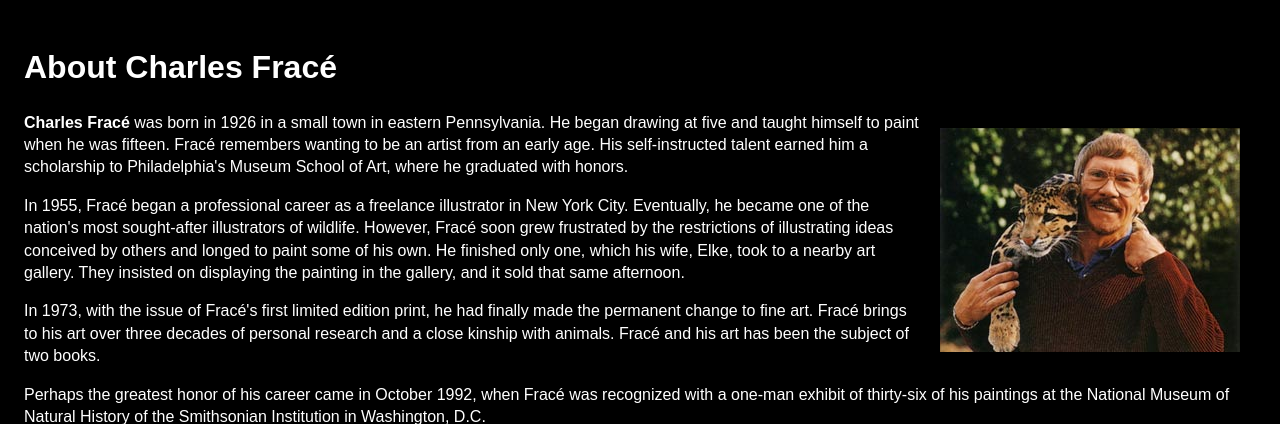
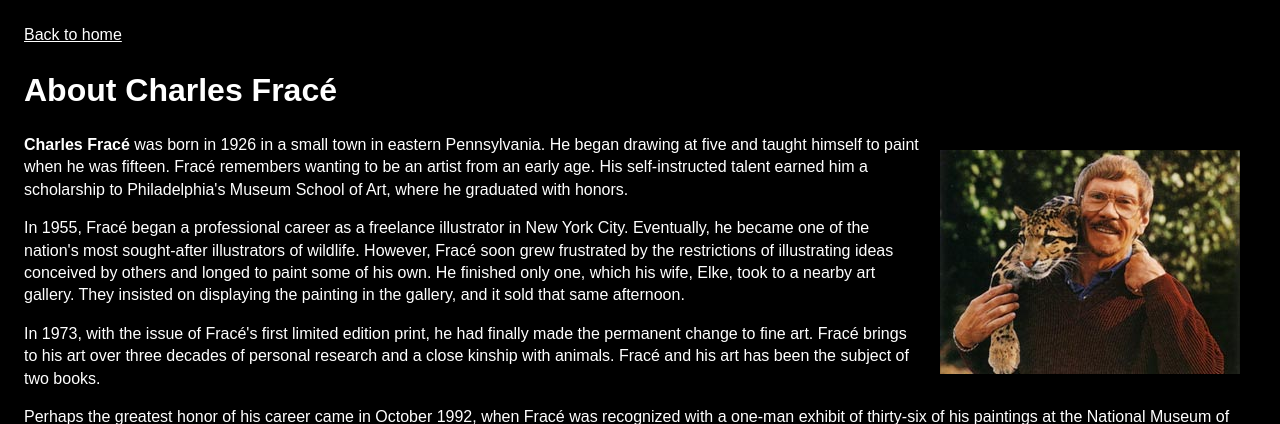
Before and after one commit to rogerfrace/fwa, a PHP site: page /bio.html in a window 1280 px wide. Shown: the top 424 px of the page. Run offline with PHP 8.4, Linux system fonts and the light colour scheme.

Commit message:
style tweak

```diff
--- a/bio.html
+++ b/bio.html
@@ -9,6 +9,12 @@
    	<link rel="stylesheet" type="text/css" href="fwa.css">
 </head>
 <body id="bio">
+
+<header id="header">
+	<nav>
+		<a href="/">Back to home</a>
+	</nav>
+</header>
 
 <main>
 
--- a/fwa.css
+++ b/fwa.css
@@ -35,7 +35,7 @@ body {
 	padding: 1em;
 }
 
-#detail a {
+nav a {
 	display: block;
 	margin-bottom:1em;
 	color: #FFFFFF;
```
